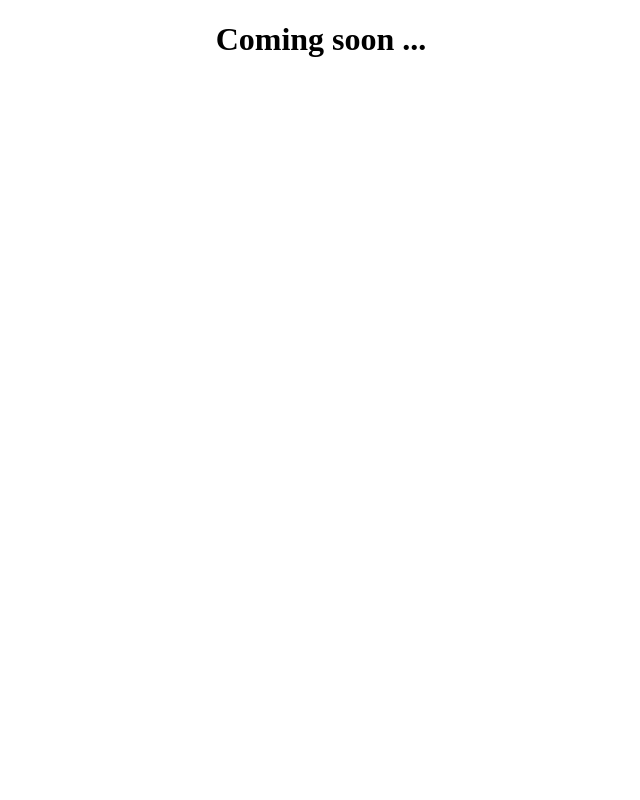
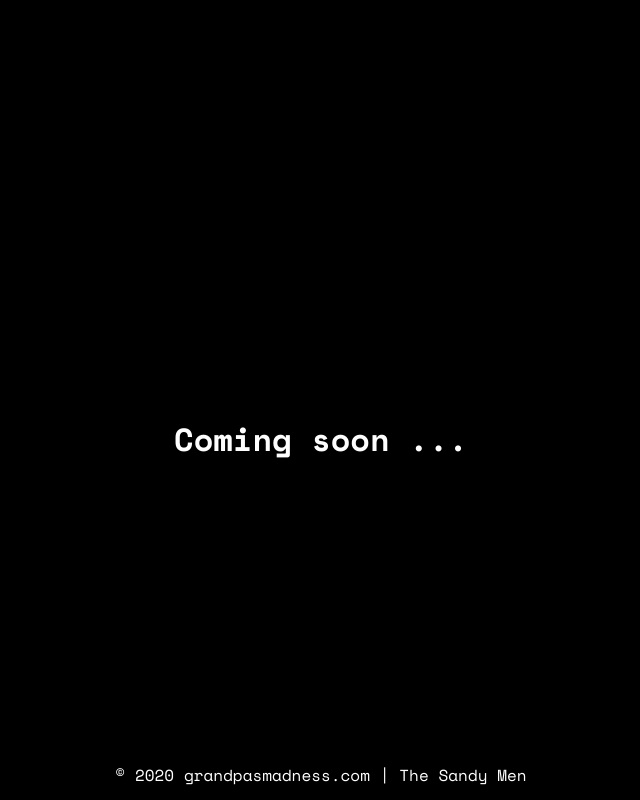
Before and after one commit to JordyMous/jordymous.github.io, a plain HTML site: page index.html in a window 1280 px wide. Shown: the whole page, without its empty margins (319-959 px from the left). Drawn offline with nearby package versions, Linux system fonts and the light colour scheme.

Commit message:
Added basic html and css

```diff
--- a/css/style.css
+++ b/css/style.css
@@ -1,7 +1,21 @@
-body {
-	vertical-align: middle;
+* {
+	background-color: #000;
 }
 
-h1 {
+#content {
+	position: fixed;
+	top: 50%;
+	width: 100%;
+}
+
+footer {
+	position: fixed;
+	bottom: 0;
+	width: 100%;
+}
+
+h1, p {
 	text-align: center;
+	font-family: 'Space Mono', monospace;
+	color: #fff;
 }
--- a/index.html
+++ b/index.html
@@ -9,12 +9,17 @@
 
 		<link href="css/normalize.css" rel="stylesheet">
 		<link href="css/style.css" rel="stylesheet">
+		<link href="https://fonts.googleapis.com/css?family=Space+Mono:400,700&display=swap" rel="stylesheet">
 	</head>
 
 	<body>
+		<div id="content">
+			<h1>Coming soon ...</h1>
+		</div>
 
-	  <h1>Coming soon ...</h1>
-
+		<footer>
+			<p>&copy; 2020 grandpasmadness.com | The Sandy Men<p>
+		</footer>
 	  <!--<script src="https://ajax.googleapis.com/ajax/libs/jquery/2.1.4/jquery.min.js"></script>
 	  <script src="js/script.js"></script>-->
 	</body>
```
